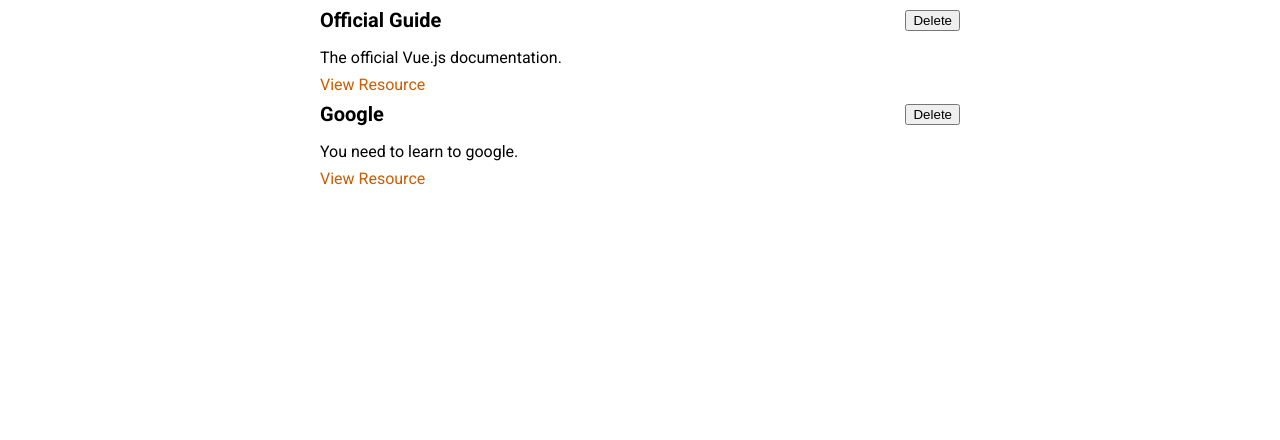
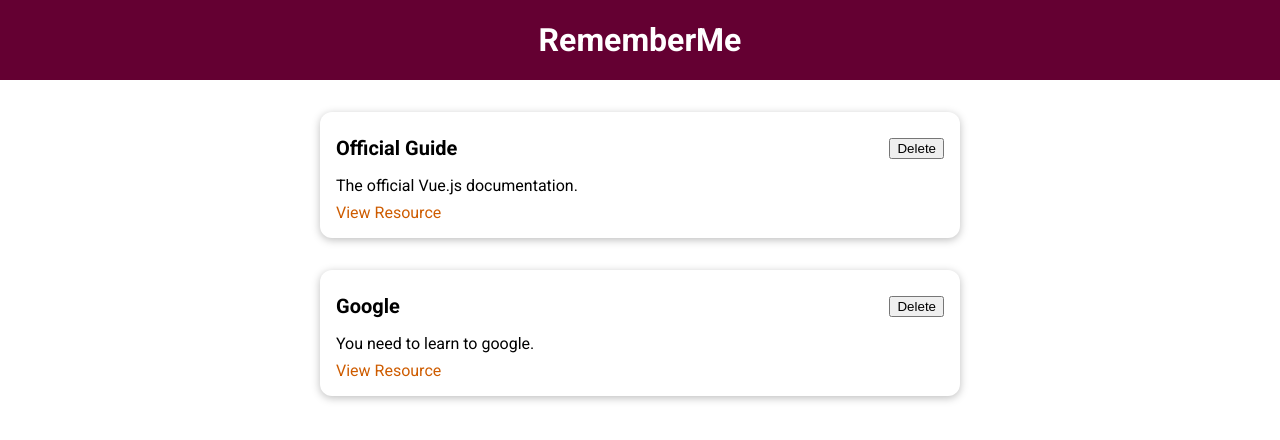
Before and after one commit to DavidArmendariz/vue-learning-resources-app, a Vue app: page / in a window 1280 px wide. Shown: the top 440 px of the page. Built offline with nearby package versions, Linux system fonts and the light colour scheme.

Commit message:
Added header component

```diff
--- a/src/App.vue
+++ b/src/App.vue
@@ -1,13 +1,16 @@
 <template>
+  <the-header title="RememberMe"></the-header>
   <stored-resources :resources="storedResources"></stored-resources>
 </template>
 
 <script>
 import StoredResources from './components/learning-resources/StoredResources.vue';
+import TheHeader from './layouts/TheHeader.vue';
 
 export default {
   components: {
-    StoredResources
+    StoredResources,
+    TheHeader
   },
   data() {
     return {
--- /dev/null
+++ b/src/components/UI/BaseCard.vue
@@ -0,0 +1,15 @@
+<template>
+  <div>
+    <slot></slot>
+  </div>
+</template>
+
+<style scoped>
+div {
+  border-radius: 12px;
+  box-shadow: 0 2px 8px rgba(0, 0, 0, 0.26);
+  padding: 1rem;
+  margin: 2rem auto;
+  max-width: 40rem;
+}
+</style>
--- a/src/components/learning-resources/LearningResource.vue
+++ b/src/components/learning-resources/LearningResource.vue
@@ -1,15 +1,15 @@
 <template>
   <li>
-    <div>
+    <base-card>
       <header>
         <h3>{{ title }}</h3>
         <button>Delete</button>
       </header>
-    </div>
-    <p>{{ description }}</p>
-    <nav>
-      <a :href="link">View Resource</a>
-    </nav>
+      <p>{{ description }}</p>
+      <nav>
+        <a :href="link">View Resource</a>
+      </nav>
+    </base-card>
   </li>
 </template>
 
--- /dev/null
+++ b/src/layouts/TheHeader.vue
@@ -0,0 +1,27 @@
+<template>
+  <header>
+    <h1>{{ title }}</h1>
+  </header>
+</template>
+
+<script>
+export default {
+  props: ['title']
+};
+</script>
+
+<style scoped>
+header {
+  width: 100%;
+  height: 5rem;
+  background-color: #640032;
+  display: flex;
+  justify-content: center;
+  align-items: center;
+}
+
+header h1 {
+  color: white;
+  margin: 0;
+}
+</style>
--- a/src/main.js
+++ b/src/main.js
@@ -1,5 +1,8 @@
 import { createApp } from 'vue';
 
 import App from './App.vue';
+import BaseCard from './components/UI/BaseCard.vue';
 
-createApp(App).mount('#app');
+const app = createApp(App);
+app.component('base-card', BaseCard);
+app.mount('#app');
```
